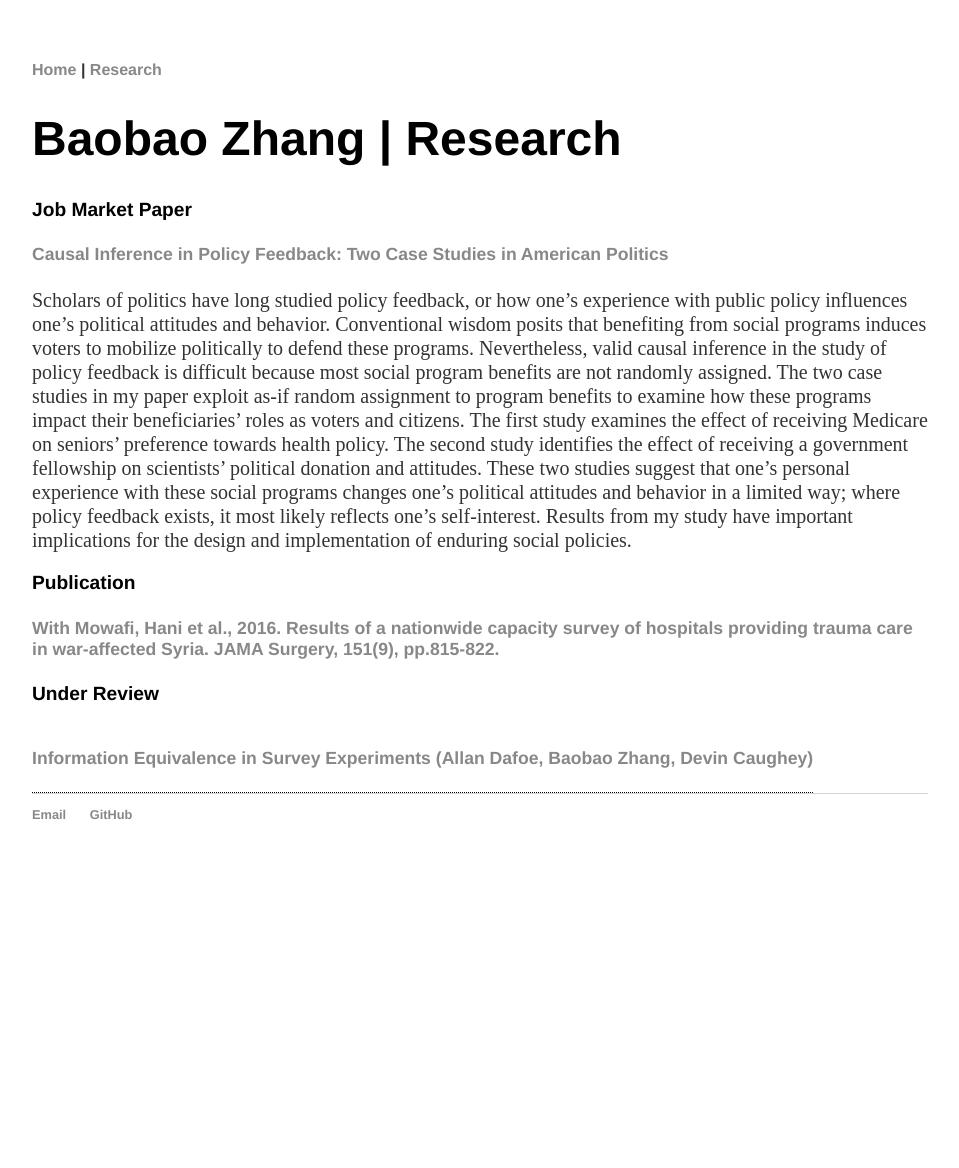
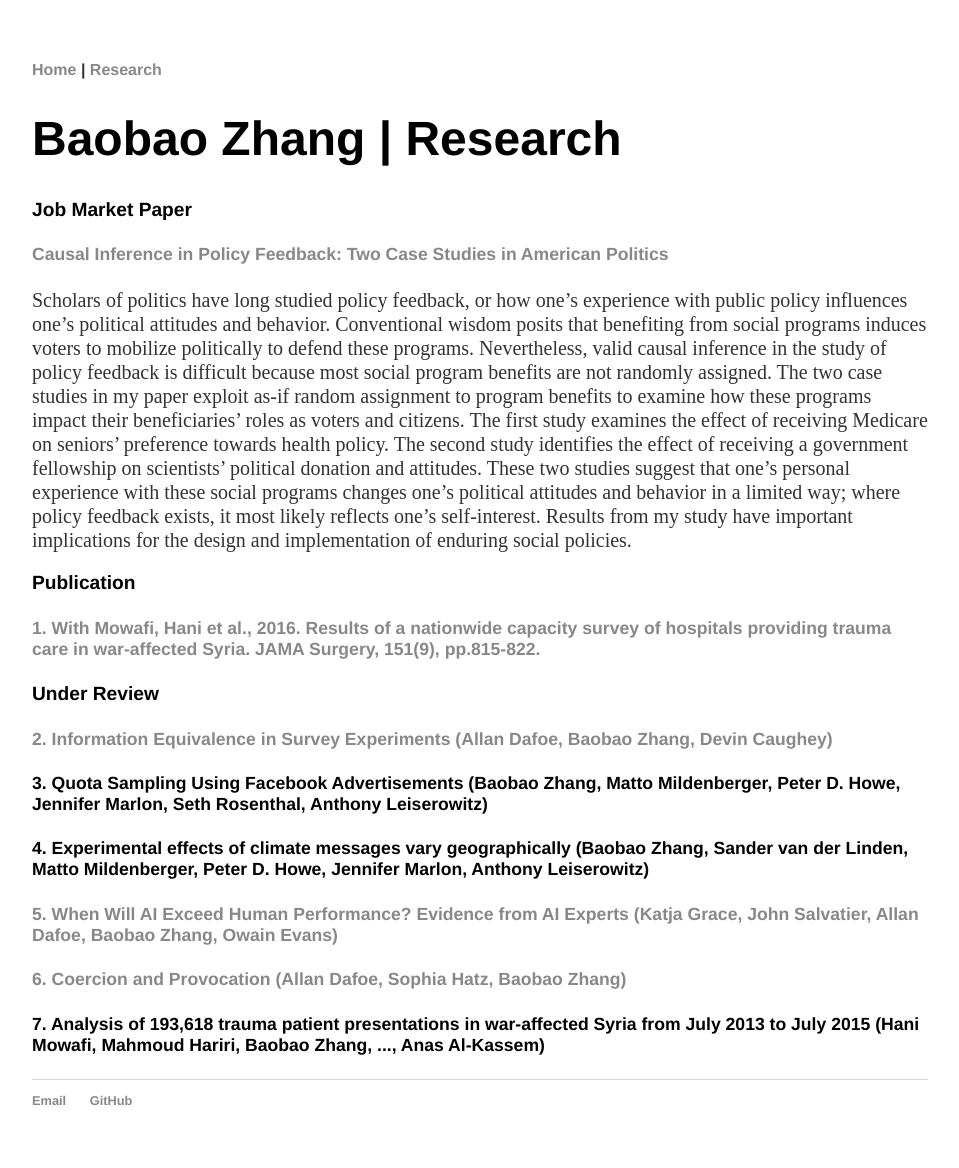
Before and after one commit to morganlivingston/baobaofzhang.github.io, a Jekyll site: the page built from research.html, in a window 1280 px wide. Shown: the whole page, without its empty margins (160-1119 px from the left). Built offline with Jekyll 4.4.1, drawn with Linux system fonts in a browser that asks for light colours; before the commit the page ends 900 px from its top, so only the background shows below that.

Commit message:
Update research.html

```diff
--- a/research.html
+++ b/research.html
@@ -14,12 +14,18 @@ title: Research
 Scholars of politics have long studied policy feedback, or how one’s experience with public policy influences one’s political attitudes and behavior. Conventional wisdom posits that benefiting from social programs induces voters to mobilize politically to defend these programs. Nevertheless, valid causal inference in the study of policy feedback is difficult because most social program benefits are not randomly assigned. The two case studies in my paper exploit as-if random assignment to program benefits to examine how these programs impact their beneficiaries’ roles as voters and citizens. The first study examines the effect of receiving Medicare on seniors’ preference towards health policy. The second study identifies the effect of receiving a government fellowship on scientists’ political donation and attitudes. These two studies suggest that one’s personal experience with these social programs changes one’s political attitudes and behavior in a limited way; where policy feedback exists, it most likely reflects one’s self-interest. Results from my study have important implications for the design and implementation of enduring social policies.
 </p>
 			<h3>Publication</h3>
-  <h4><a href="https://www.ncbi.nlm.nih.gov/pubmed?term=27332144">With Mowafi, Hani et al., 2016. Results of a nationwide capacity survey of hospitals providing trauma care in war-affected Syria. JAMA Surgery, 151(9), pp.815-822.</a></h4>
+  <h4><a href="https://www.ncbi.nlm.nih.gov/pubmed?term=27332144">1. With Mowafi, Hani et al., 2016. Results of a nationwide capacity survey of hospitals providing trauma care in war-affected Syria. JAMA Surgery, 151(9), pp.815-822.</a></h4>
 
 			<h3>Under Review</h3>
-			<div class="tooltip"><h4><a href="http://www.allandafoe.com/ie">Information Equivalence in Survey Experiments (Allan Dafoe, Baobao Zhang, Devin Caughey)</a></h4>
-  <span class="tooltiptext">Despite random assignment, scenario-based survey experiments suffer from threats to internal validity that resemble confounding bias in observational studies. Manipulating specific features of a scenario generally changes subjects' beliefs about background features of the scenario, possibly confounding the effects of the beliefs of interest. Describing a hypothetical country as "a democracy", for example, makes respondents more likely to think it is wealthy, European, predominantly Christian and white, and interdependent and allied with the United States. We show how to theorize about confounding in survey experiments, and how to diagnose it using placebo tests. We also evaluate three potential solutions. Encouraging subjects not to think about specific countries does not reduce confounding. Controlling for potential confounders in the scenario reduces confounding only on the controlled and closely related attributes. The best solution is embedding a natural experiment in the scenario, a new technique that mitigates all sources of confounding.</span>
-</div>
+<h4><a href="http://www.allandafoe.com/ie">2. Information Equivalence in Survey Experiments (Allan Dafoe, Baobao Zhang, Devin Caughey)</a></h4>
+<h4>3. Quota Sampling Using Facebook Advertisements (Baobao Zhang, Matto Mildenberger, Peter D. Howe, Jennifer Marlon, Seth Rosenthal, Anthony Leiserowitz)</h4>
+<h4>4. Experimental effects of climate messages vary geographically (Baobao Zhang, Sander van der Linden, Matto Mildenberger, Peter D. Howe, Jennifer Marlon, Anthony Leiserowitz) </h4>
+<h4><a href="https://arxiv.org/abs/1705.08807">5. When Will AI Exceed Human Performance? Evidence from AI Experts (Katja Grace, John Salvatier, Allan Dafoe, Baobao Zhang, Owain Evans)
+	</a></h4>
+<h4><a href="http://www.allandafoe.com/provocation.pdf">6. Coercion and Provocation (Allan Dafoe, Sophia Hatz, Baobao Zhang)</a></h4>
+<h4>7. Analysis of 193,618 trauma patient presentations in war-affected Syria from July 2013 to July 2015 (Hani Mowafi, Mahmoud Hariri, Baobao Zhang, ..., Anas Al-Kassem)</h4>
+
+
 
 
 
```
